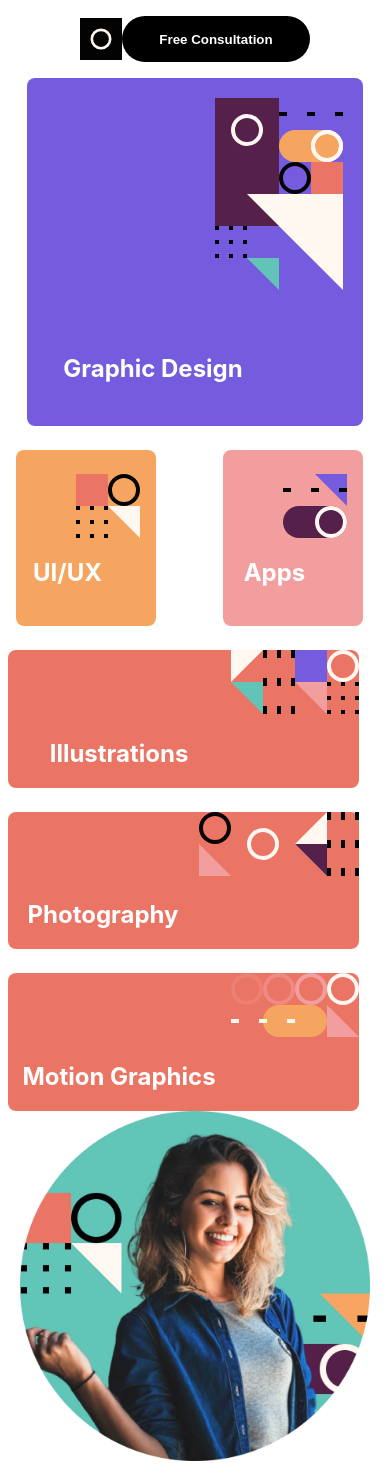
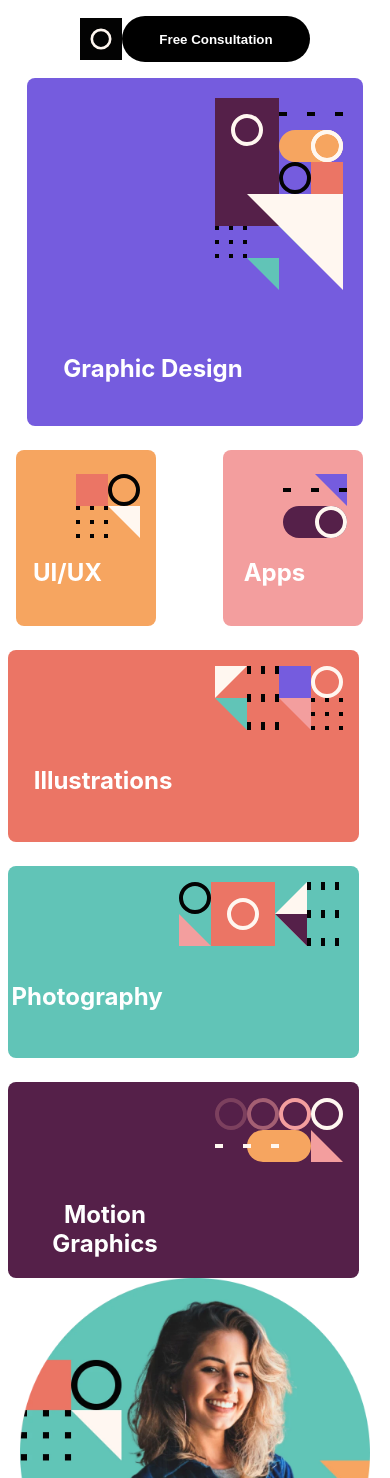
Before and after one commit to jamesbchurch/Single-page-design-portfolio, a React (Create React App) app in the folder design/: page / in a window 390 px wide. Shown: the top 1478 px of the page. Built offline with nearby package versions, Linux system fonts and the light colour scheme.

Commit message:
Updates to grid styling for mobile

```diff
--- a/design/src/components/ServicesSlice/ServicesSlice.js
+++ b/design/src/components/ServicesSlice/ServicesSlice.js
@@ -19,29 +19,29 @@ export default function ServicesSlice() {
         <img className={styles.appsImg} src="pattern-apps.svg" alt="apps" />
         <h2 className={styles.appsText}>Apps</h2>
       </li>
-      <li className={styles.spanRow}>
+      <li className={styles.ill}>
         <img
-          className={styles.spanRowImg}
+          className={styles.illImg}
           src="pattern-illustrations.svg"
           alt="illustrations"
         />
-        <h2 className={styles.spanRowText}>Illustrations</h2>
+        <h2 className={styles.illText}>Illustrations</h2>
       </li>
-      <li className={styles.spanRow}>
+      <li className={styles.photo}>
         <img
-          className={styles.spanRowImg}
+          className={styles.photoImg}
           src="pattern-photography.svg"
           alt="photos"
         />
-        <h2 className={styles.spanRowText}>Photography</h2>
+        <h2 className={styles.photoText}>Photography</h2>
       </li>
-      <li className={styles.spanRow}>
+      <li className={styles.motion}>
         <img
-          className={styles.spanRowImg}
+          className={styles.motionImg}
           src="pattern-motion-graphics.svg"
           alt="motion"
         />
-        <h2 className={styles.spanRowText}>Motion Graphics</h2>
+        <h2 className={styles.motionText}>Motion Graphics</h2>
       </li>
     </ul>
   );
--- a/design/src/components/ServicesSlice/ServicesSlice.module.css
+++ b/design/src/components/ServicesSlice/ServicesSlice.module.css
@@ -79,7 +79,9 @@
   grid-column: 1/3;
 }
 
-.spanRow {
+
+
+.ill{
   padding: 0;
   margin: 0;
   grid-column: 1/5;
@@ -91,13 +93,61 @@
   max-width: 90vw;
   border-radius: 8px;
 }
-.spanRowImg{
-grid-column: 3/4;
 
+.illImg{
+  grid-column: 3/4;
+  padding: 1rem;
+}
+
+.illText{
+  grid-column: 1/3;
+grid-row: 2/2;
 
 }
 
-.spanRowText{
-grid-column: 1/3;
-grid-row: 2/2;
+.photo{
+  padding: 0;
+  margin: 0;
+  grid-column: 1/5;
+  display: grid;
+  grid-template-columns: 1fr 1fr 1fr;
+  grid-template-rows: 1fr 1fr;
+  background-color: #61C4B7;
+  margin: auto;
+  max-width: 90vw;
+  border-radius: 8px;
 }
+
+.photoImg{
+  grid-column: 2/5;
+  padding: 1rem;
+}
+
+.photoText{
+  grid-column: 1/2;
+  grid-row: 2/2;
+  padding-left: 0.25rem;
+}
+
+.motion{
+  padding: 0;
+  margin: 0;
+  grid-column: 1/5;
+  display: grid;
+  grid-template-columns: 1fr 1fr 1fr;
+  grid-template-rows: 1fr 1fr;
+  background-color: #552049;
+  margin: auto;
+  max-width: 90vw;
+  border-radius: 8px;
+}
+.motionImg{
+  grid-column: 3/4;
+  padding: 1rem;
+}
+
+.motionText{
+  grid-column: 1/3;
+  grid-row: 2/2;
+  padding-left: 0.25rem;
+}
```
